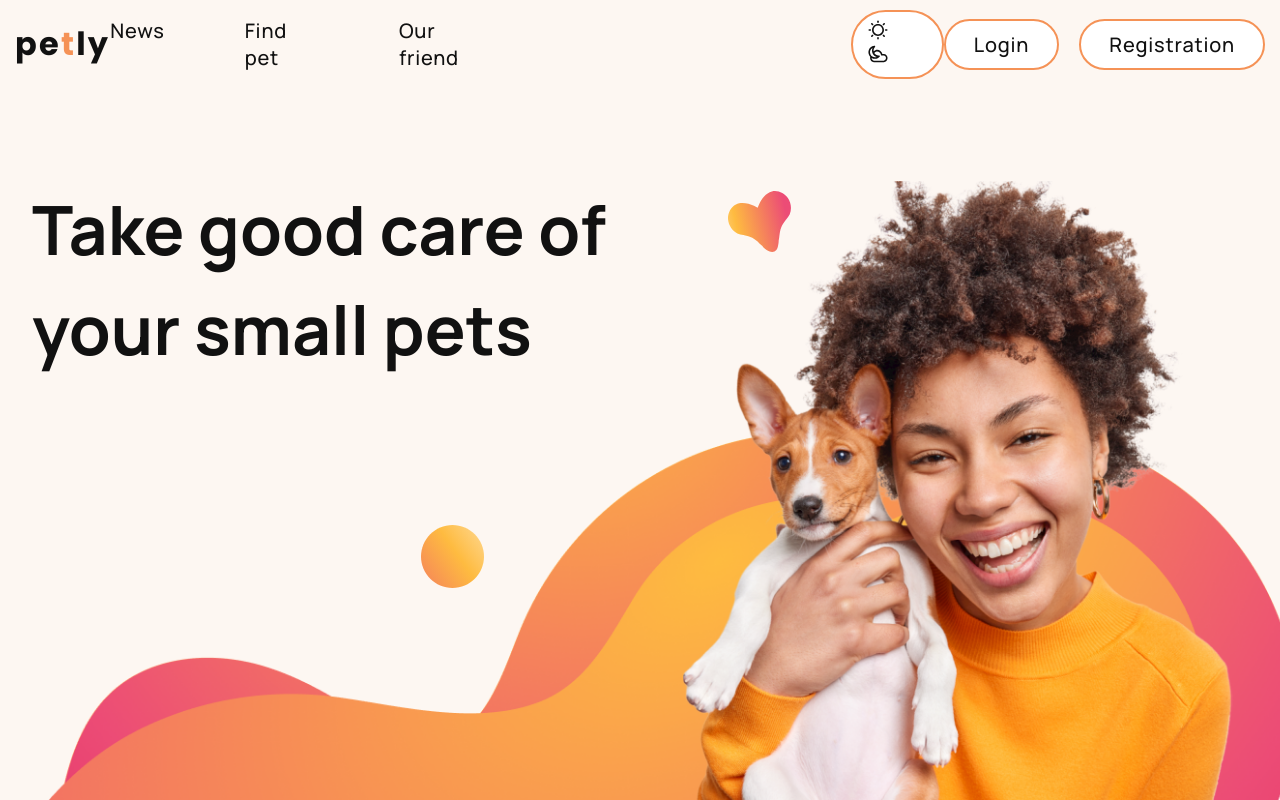
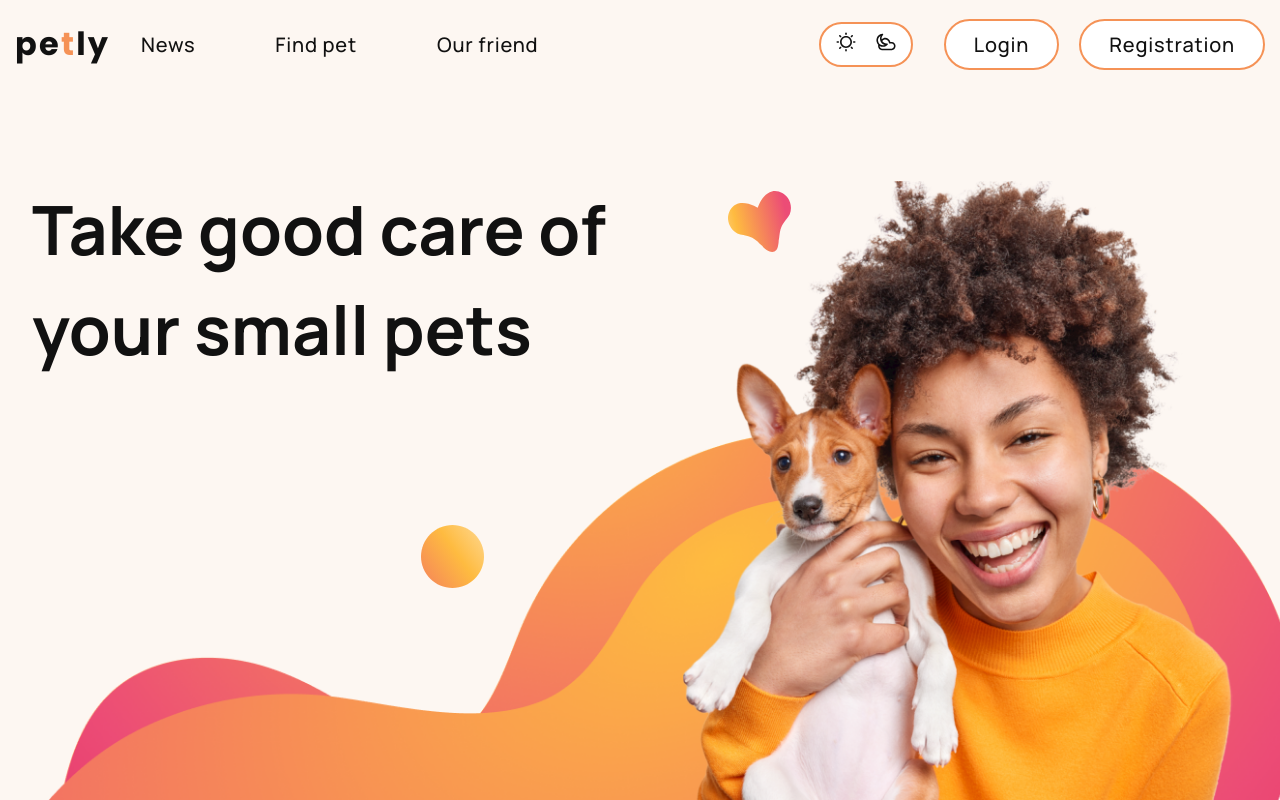
Before and after one commit to MaximKucheriaviy/pets-team-4, a React (Create React App) app: page / in a window 1280 px wide. Built offline with nearby package versions, Linux system fonts and the light colour scheme.

Commit message:
fix header

```diff
--- a/src/components/Header/Navigation/Nav/nav.style.js
+++ b/src/components/Header/Navigation/Nav/nav.style.js
@@ -6,7 +6,7 @@ export const Li = styled.li`
     list-style-type: none;
     margin-right:80px;
    &:last-child {
-   margin-right:360px;
+   margin-right:250px;
   }
    @media screen and (min-width:768px) and (max-width:1279px) {
 
```
